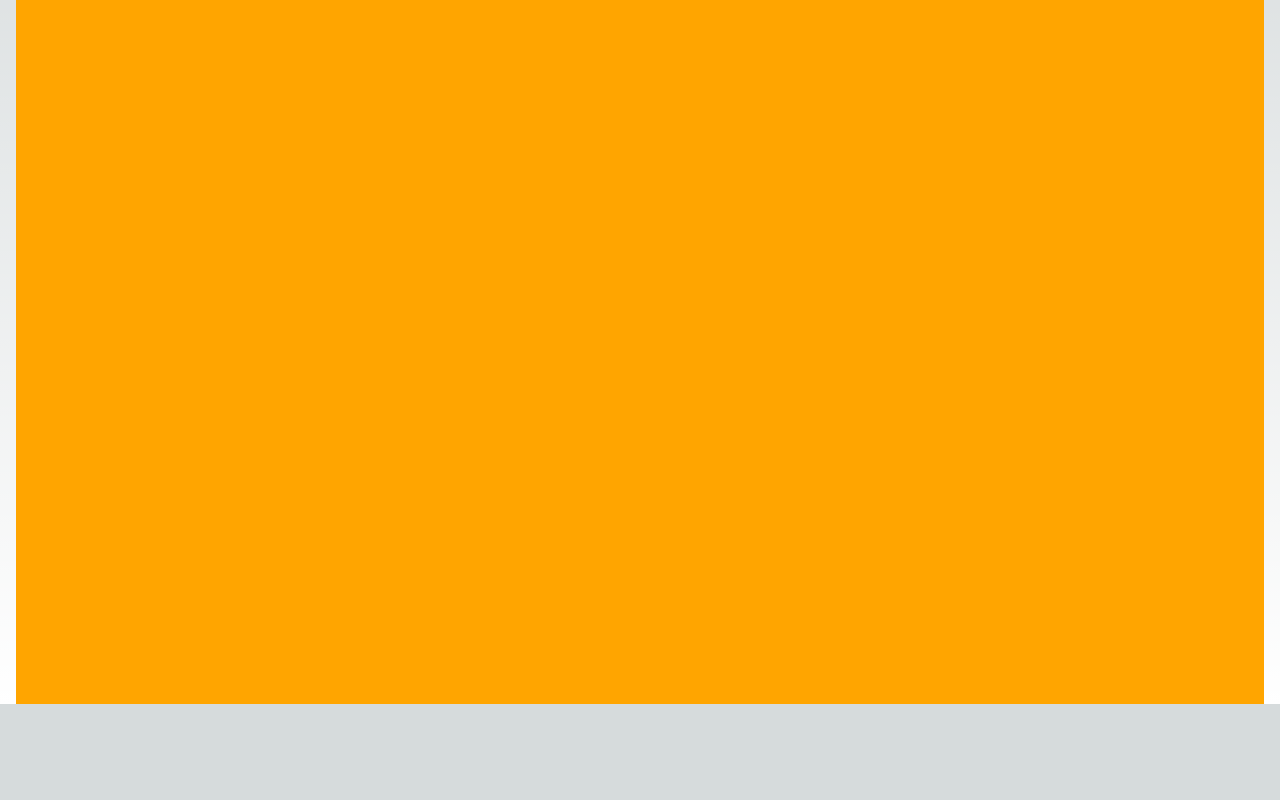
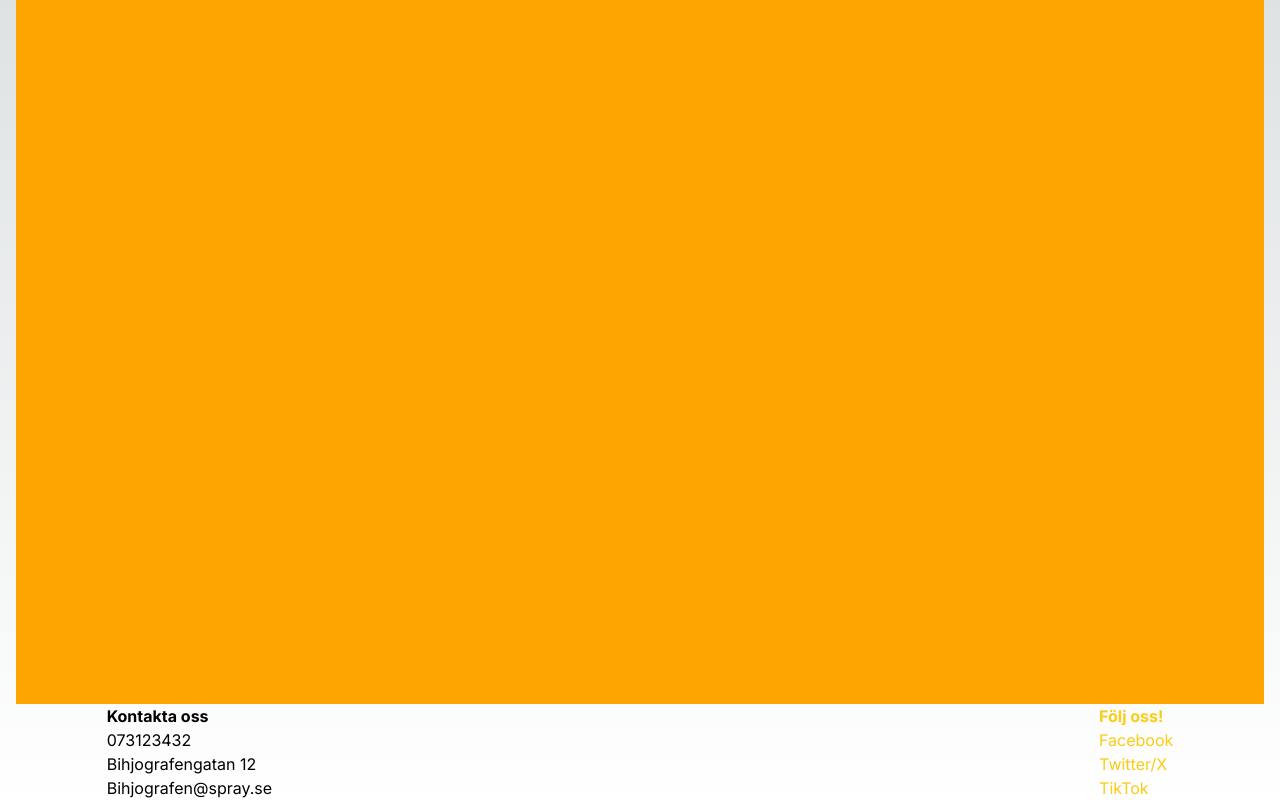
Before and after one commit to oskber/kino-nextjs, a Next.js app in the folder kino-nextjs/: page / in a window 1280 px wide. Shown: the part 201-1001 px from the top of the page. Before the commit the page ends 905 px from the top, so only its background shows below. Built offline with nearby package versions, Linux system fonts and the light colour scheme.

Commit message:
Created footer

```diff
--- /dev/null
+++ b/kino-nextjs/app/components/footer/footer.tsx
@@ -0,0 +1,49 @@
+import Link from 'next/link';
+export default function Footer() {
+  type AboutList = {
+    phone: string;
+    adress: string;
+    mail: string;
+  };
+  type SocialMedia = [
+    { href: string; name: string },
+    { href: string; name: string },
+    { href: string; name: string }
+  ];
+  const aboutList: AboutList = {
+    phone: '073123432',
+    adress: 'Bihjografengatan 12',
+    mail: 'Bihjografen@spray.se',
+  };
+
+  const socialMediaLinks: SocialMedia = [
+    { href: 'https://www.facebook.com', name: 'Facebook' },
+    { href: 'https://twitter.com', name: 'Twitter/X' },
+    { href: 'https://www.tiktok.com', name: 'TikTok' },
+  ];
+  return (
+    <footer className='w-full flex justify-center'>
+      <nav className='flex flex-row justify-between dark:bg-custom_red w-10/12 rounded-xl'>
+        <div>
+          <strong>Kontakta oss</strong>
+          <ul>
+            <li>{aboutList.phone}</li>
+            <li>{aboutList.adress}</li>
+            <li>{aboutList.mail}</li>
+          </ul>
+        </div>
+
+        <div className='text-yellow-400'>
+          <strong>Följ oss!</strong>
+          <ul className=''>
+            {socialMediaLinks.map((links, index) => (
+              <li key={index}>
+                <Link href={links.href}>{links.name}</Link>
+              </li>
+            ))}
+          </ul>
+        </div>
+      </nav>
+    </footer>
+  );
+}
--- a/kino-nextjs/app/layout.tsx
+++ b/kino-nextjs/app/layout.tsx
@@ -2,6 +2,7 @@ import type { Metadata } from 'next';
 import { Inter } from 'next/font/google';
 import './globals.css';
 import Navigation from './components/navigation/navbar';
+import Footer from './components/footer/footer';
 
 const inter = Inter({ subsets: ['latin'] });
 
@@ -16,10 +17,11 @@ export default function RootLayout({
   children: React.ReactNode;
 }>) {
   return (
-    <html lang="en">
+    <html lang='en'>
       <body className={inter.className}>
         <Navigation />
         {children}
+        <Footer />
       </body>
     </html>
   );
--- a/kino-nextjs/app/page.tsx
+++ b/kino-nextjs/app/page.tsx
@@ -1,8 +1,8 @@
 export default function Home() {
   return (
     <>
-      <div className="container mx-auto px-4 mt-10">
-        <div className="w-full h-screen bg-custom_yellow">
+      <div className='container mx-auto px-4 mt-10'>
+        <div className='w-full h-screen bg-custom_yellow'>
           <h1>Hello world</h1>
           <p>
             Lorem ipsum dolor, sit amet consectetur adipisicing elit. Veritatis
```
